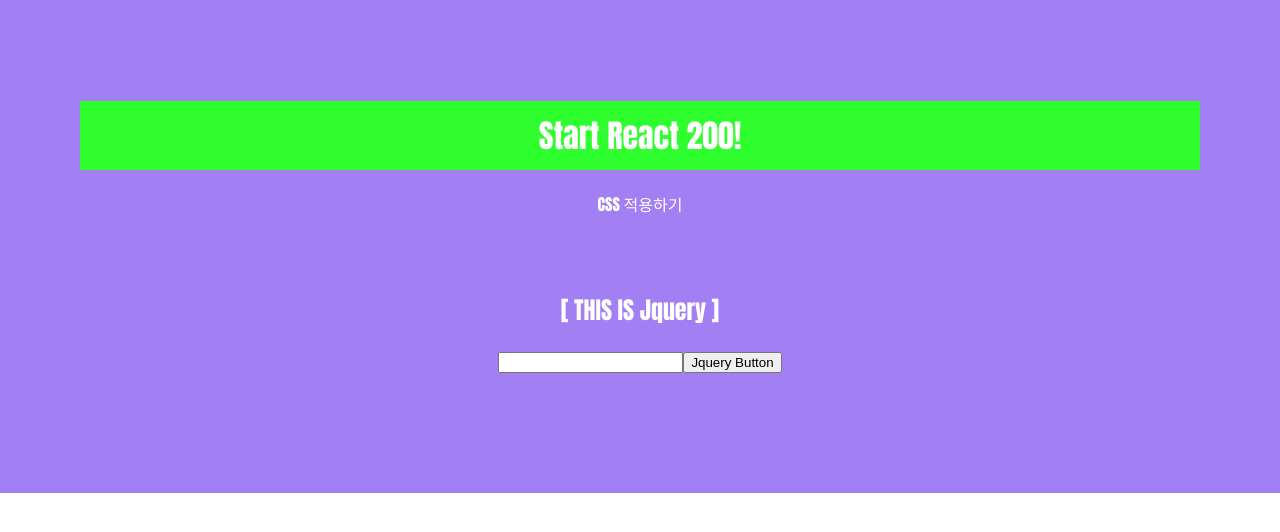
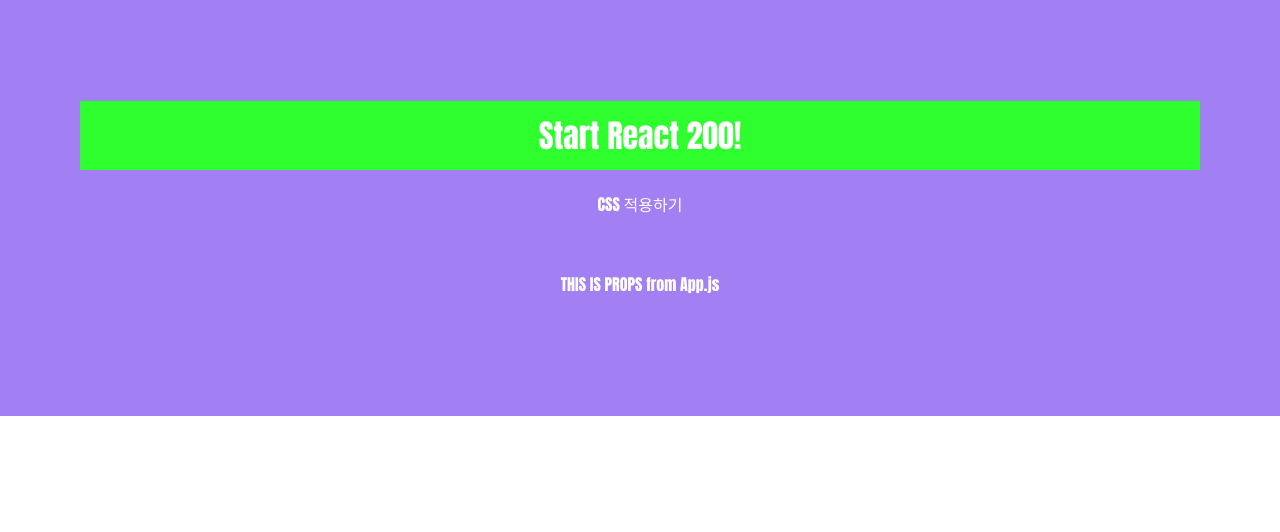
Before and after one commit to my-choe/react200, a React (Create React App) app: page / in a window 1280 px wide. Shown: the top 532 px of the page. Built offline with nearby package versions, Linux system fonts and the light colour scheme.

Commit message:
017 props 사용하기

```diff
--- a/src/App.js
+++ b/src/App.js
@@ -1,13 +1,13 @@
 import React from 'react';
 import './App.css';
-import Jquery from './R016_Jquery';
+import Props from './R017_Props';
 
 function App() {
   return (
     <div>
       <h1>Start React 200!</h1>
       <p>CSS 적용하기</p>
-      <Jquery/>
+      <Props props_val="THIS IS PROPS"/>
     </div>
   );
 }
--- /dev/null
+++ b/src/R017_Props.js
@@ -0,0 +1,18 @@
+import React, { Component } from 'react';
+
+/**
+ * props는 부모 컴포넌트가 자식 컴포넌트에 데이터를 전달할 때 사용.
+ * props를 전달받은 자식 컴포넌트에서는 데이터를 수정할 수 없음.
+ * 데이터를 변경하기 위해서는 컴포넌트 내부에서만 사용하는 변수에 값을 넣어 사용해야 함.
+ */
+
+class R017_Props extends Component {
+    render() {
+        let props_value = this.props.props_val;
+        props_value += ' from App.js'
+        return(
+            <div>{props_value}</div>
+        )
+    }
+}
+export default R017_Props;
```
